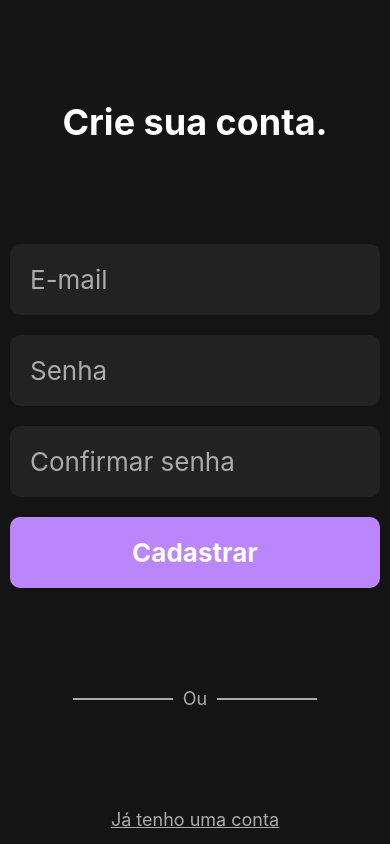
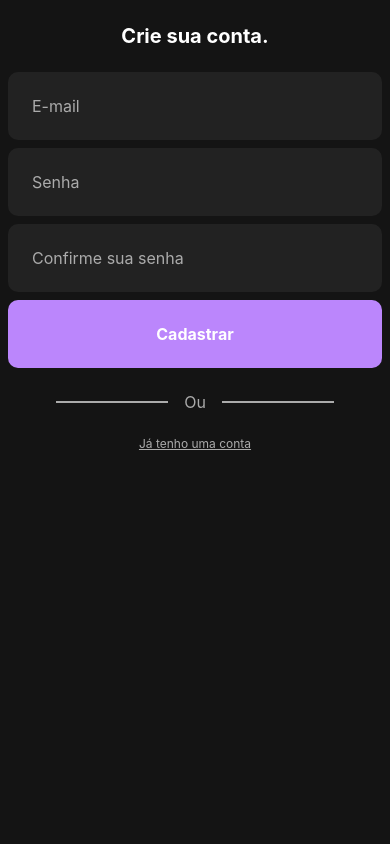
Before and after one commit to CollegeProjectsInvest/4-semestre-02-2025, a React Native app in the folder first-app/: screen / in a window 390 px wide. Built offline with nearby package versions, Linux system fonts and the light colour scheme.

Commit message:
responsividade

```diff
--- a/first-app/package.json
+++ b/first-app/package.json
@@ -3,7 +3,7 @@
   "version": "1.0.0",
   "main": "index.js",
   "scripts": {
-    "start": "expo start",
+    "start": "expo start --tunnel",
     "android": "expo start --android",
     "ios": "expo start --ios",
     "web": "expo start --web"
--- a/first-app/src/App.jsx
+++ b/first-app/src/App.jsx
@@ -1,6 +1,23 @@
+import { SafeAreaView, ScrollView, StatusBar, StyleSheet } from "react-native";
+
 import { LoginPage } from "./pages/LoginPage";
 import { RegisterPage } from "./pages/RegisterPage";
+import { colors, spacing } from "./styles/theme";
 
 export default function App() {
-  return <RegisterPage />
+  return (
+    <ScrollView style={styles.container}>
+      <SafeAreaView />
+      <StatusBar style="light" />
+      <RegisterPage />
+    </ScrollView>
+  );
 }
+
+const styles = StyleSheet.create({
+  container: {
+    flex: 1,
+    backgroundColor: colors.background,
+    paddingHorizontal: spacing.sm
+  },
+});
--- a/first-app/src/components/Button.jsx
+++ b/first-app/src/components/Button.jsx
@@ -1,6 +1,7 @@
 import { TouchableOpacity, StyleSheet } from "react-native";
 
 import { Typography } from "./Typography";
+import { colors, scale, spacing } from '../styles/theme'
 
 export function Button({ title, asLink }) {
     if (asLink) {
@@ -22,9 +23,9 @@ export function Button({ title, asLink }) {
 
 const styles = StyleSheet.create({
     button: {
-        backgroundColor: '#BB86FC',
+        backgroundColor: colors.primary,
         width: '100%',
-        padding: 20,
-        borderRadius: 10,
+        padding: spacing.lg,
+        borderRadius: scale(10),
     },
 })
--- a/first-app/src/components/Divider.jsx
+++ b/first-app/src/components/Divider.jsx
@@ -1,4 +1,5 @@
 import { View, Text, StyleSheet } from "react-native"
+import { colors, fontSize, scale, spacing } from "../styles/theme"
 
 export function Divider() {
     return (
@@ -14,15 +15,17 @@ const styles = StyleSheet.create({
     divider: {
         flexDirection: 'row',
         alignItems: 'center',
-        gap: 10
+        justifyContent: 'center',
+        gap: spacing.md,
+        width: '100%',
     },
     line: {
-        backgroundColor: '#ABABAB',
-        height: 2,
-        width: 100
+        backgroundColor: colors.gray,
+        height: scale(2),
+        width: '30%'
     },
     textDivider: {
-        color: '#ABABAB',
-        fontSize: 18
+        color: colors.gray,
+        fontSize: fontSize.medium
     },
 })
--- a/first-app/src/components/Input.jsx
+++ b/first-app/src/components/Input.jsx
@@ -1,4 +1,5 @@
 import { TextInput, StyleSheet } from "react-native";
+import { colors, fontSize, scale, spacing } from "../styles/theme";
 
 export function Input({ placeholder, secureTextEntry }) {
     return (
@@ -13,11 +14,11 @@ export function Input({ placeholder, secureTextEntry }) {
 
 const styles = StyleSheet.create({
     input: {
-        padding: 20,
-        backgroundColor: '#222222',
+        padding: spacing.lg,
+        backgroundColor: colors.secondary,
         width: '100%',
-        borderRadius: 10,
-        fontSize: 26,
-        color: 'white',
+        borderRadius: scale(10),
+        fontSize: fontSize.medium,
+        color: colors.white,
     },
-})
+});
--- a/first-app/src/components/Typography.jsx
+++ b/first-app/src/components/Typography.jsx
@@ -1,4 +1,5 @@
 import { StyleSheet, Text } from "react-native";
+import { colors, fontSize } from "../styles/theme";
 
 export function Typography({ children, variant }) {
     return (
@@ -8,25 +9,25 @@ export function Typography({ children, variant }) {
 
 const styles = StyleSheet.create({
     text: {
-        color: "white",
-        fontSize: 24,
+        color: colors.white,
+        fontSize: fontSize.medium,
         textAlign: 'center'
     },
     title: {
-        color: "white",
-        fontSize: 36,
+        color: colors.white,
+        fontSize: fontSize.large,
         fontWeight: 'bold',
         textAlign: 'center'
     },
     button: {
         textAlign: 'center',
-        color: 'white',
-        fontSize: 26,
+        color: colors.white,
+        fontSize: fontSize.medium,
         fontWeight: 'bold'
     },
     link: {
-        color: "#ABABAB",
+        color: colors.gray,
         textDecorationLine: 'underline',
-        fontSize: 18
+        fontSize: fontSize.small
     }
 })
--- a/first-app/src/pages/LoginPage.jsx
+++ b/first-app/src/pages/LoginPage.jsx
@@ -1,12 +1,11 @@
-import { StatusBar } from 'expo-status-bar';
 import { StyleSheet, View } from 'react-native';
 
 import { Input, Button, Divider, Typography } from '../components';
+import { spacing } from '../styles/theme';
 
 export function LoginPage() {
     return (
-        <View style={styles.container}>
-            <StatusBar style="light" />
+        <View style={styles.content}>
             <Typography variant={"title"}>Bem Vindo!</Typography>
             <View style={styles.form}>
                 <Input placeholder="E-mail" />
@@ -20,16 +19,13 @@ export function LoginPage() {
 }
 
 const styles = StyleSheet.create({
-    container: {
-        flex: 1,
-        backgroundColor: '#141414',
-        alignItems: "center",
-        paddingVertical: 100,
-        paddingHorizontal: 10,
-        gap: 100
+    content: {
+        marginTop: spacing.lg,
+        alignItems: 'center',
+        gap: spacing.lg
     },
     form: {
         width: '100%',
-        gap: 20
+        gap: spacing.sm
     },
 });
--- a/first-app/src/pages/RegisterPage.jsx
+++ b/first-app/src/pages/RegisterPage.jsx
@@ -1,17 +1,17 @@
 import { StatusBar } from 'expo-status-bar';
-import { StyleSheet, View } from 'react-native';
+import { StyleSheet, View, ScrollView, SafeAreaView } from 'react-native';
 
 import { Input, Button, Divider, Typography } from '../components';
+import { spacing, colors } from '../styles/theme';
 
 export function RegisterPage() {
     return (
-        <View style={styles.container}>
-            <StatusBar style="light" />
+        <View style={styles.content}>
             <Typography variant={"title"}>Crie sua conta.</Typography>
             <View style={styles.form}>
                 <Input placeholder="E-mail" />
                 <Input placeholder="Senha" secureTextEntry />
-                <Input placeholder="Confirmar senha" secureTextEntry />
+                <Input placeholder="Confirme sua senha" secureTextEntry />
                 <Button title="Cadastrar" />
             </View>
             <Divider />
@@ -21,16 +21,13 @@ export function RegisterPage() {
 }
 
 const styles = StyleSheet.create({
-    container: {
-        flex: 1,
-        backgroundColor: '#141414',
-        alignItems: "center",
-        paddingVertical: 100,
-        paddingHorizontal: 10,
-        gap: 100
+    content: {
+        marginTop: spacing.lg,
+        alignItems: 'center',
+        gap: spacing.lg
     },
     form: {
         width: '100%',
-        gap: 20
+        gap: spacing.sm
     },
 });
--- /dev/null
+++ b/first-app/src/styles/theme.js
@@ -0,0 +1,68 @@
+import { Dimensions, Platform } from 'react-native';
+
+const { width, height } = Dimensions.get('window');
+
+const guidelineBaseWidth = Platform.select({ ios: 375, android: 360, web: width });
+const guidelineBaseHeight = Platform.select({ ios: 667, android: 640, web: height });
+
+/**
+ * Função para calcular escala horizontal
+ * @param {number} size
+ * @returns tamanho escalado
+ */
+export const scale = (size) => {
+    return (width / guidelineBaseWidth) * size;
+};
+
+/**
+ * Função para calcular a escala moderada
+ * @param {number} size
+ * @param {number} factor
+ * @returns tamanho mesclado com valor absoluto e escalado
+ */
+export const moderateScale = (size, factor = 0.5) => {
+    return size + (scale(size) - size) * factor;
+};
+
+/**
+ * Função para calcular escala vertical
+ * @param {number} size
+ * @returns tamanho escalado
+ */
+export const verticalScale = (size) => {
+    return (height / guidelineBaseHeight) * size;
+};
+
+/**
+ * Cores usadas na aplicação
+ */
+export const colors = {
+    background: '#141414',
+    primary: '#BB86FC',
+    secondary: '#222222',
+    gray: '#ABABAB',
+    red: '#EC2027',
+    green: '#37BC37',
+    yellow: '#FEC120',
+    white: '#FFFFFF',
+};
+
+/**
+ * Espaçamentos usados na aplicação
+ */
+export const spacing = {
+    xs: Platform.OS === 'web' ? `${scale(4)}px` : scale(4),
+    sm: Platform.OS === 'web' ? `${scale(8)}px` : scale(8),
+    md: Platform.OS === 'web' ? `${scale(16)}px` : scale(16),
+    lg: Platform.OS === 'web' ? `${scale(24)}px` : scale(24),
+    xl: Platform.OS === 'web' ? `${scale(32)}px` : scale(32),
+};
+
+/**
+ * Tamanhos de fontes da aplicação
+ */
+export const fontSize = {
+    small: Platform.OS === 'web' ? `${moderateScale(12)}px` : moderateScale(12),
+    medium: Platform.OS === 'web' ? `${moderateScale(16)}px` : moderateScale(16),
+    large: Platform.OS === 'web' ? `${moderateScale(20)}px` : moderateScale(20),
+};
```
